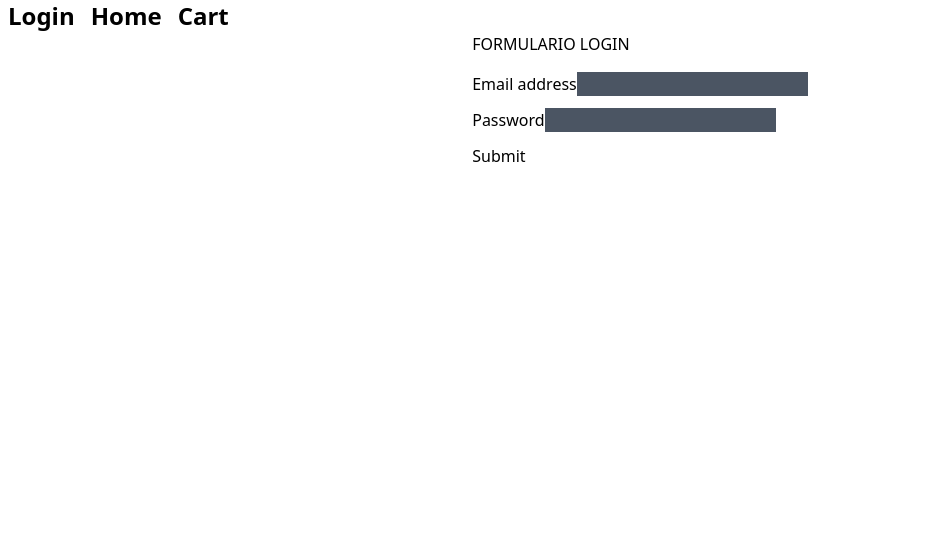
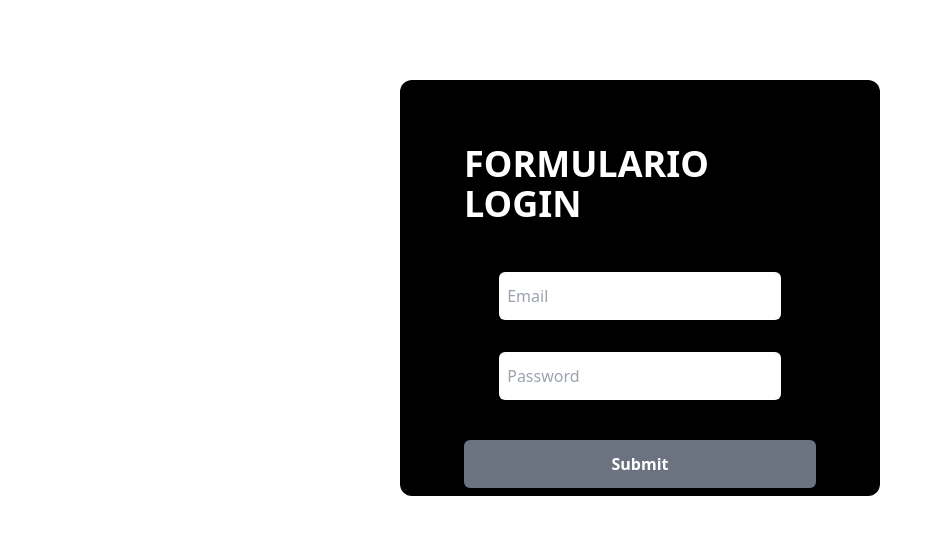
Before and after one commit to Laoset/ReduxTest, a React (Create React App) app: page / in a window 1280 px wide. Shown: the top 534 px of the page, without its empty margins (0-933 px from the left). Built offline with nearby package versions, Linux system fonts and the light colour scheme.

Commit message:
updateVisualandLogic

```diff
--- a/src/App.js
+++ b/src/App.js
@@ -3,23 +3,27 @@
 //Me traigo mi action creator
 // import { setUser, unsetUser } from './reducers/user/userSlice';
 import {FormularioLogin}  from "./sections/formulario";
-import {Home}  from "./sections/home";
+import {NavBar}  from "./sections/home";
 import { Cart } from "./sections/cart";
 
 //Componetes de Router
-import {Routes, Route, Link} from 'react-router-dom'
+import {Routes, Route, useLocation} from 'react-router-dom'
+import TrueHome from "./sections/trueHome";
+
+
 function App() {
+  const location = useLocation();
   // const dispatch= useDispatch()
   //Este codigo me permite consumir lo que necesite de mi estado global!
   // const {email} = useSelector(state=> state.user);
   return (
     <div>
-      <Link className="text-2xl font-bold mx-2" to='/'>Login</Link>
-      <Link className="text-2xl font-bold mx-2" to='/home'>Home</Link>
-      <Link className="text-2xl font-bold mx-2" to='/cart'>Cart</Link>
+      <div>
+        {location.pathname === '/'? null : <NavBar/> }
+      </div>
       <Routes>
         <Route path="/" element={<FormularioLogin />} />
-        <Route path="/home" element={<Home />} />
+        <Route path="/home" element={<TrueHome />} />
         <Route path="/cart" element={<Cart />} />
       </Routes>
     </div>
--- a/src/components/productslist.jsx
+++ b/src/components/productslist.jsx
@@ -23,27 +23,31 @@ export const ProductsList= ({products}) => {
     }
 
     return (
-        <>
-        <h2>Listado de productos</h2>
-        <div className="row">
+        <div className='h-screen pt-12'>
+        <h2 className='py-10 px-4 text-white'>Listado de productos</h2>
+        <div className="grid grid-cols-6 mx-4 gap-8 px-6">
           {
             products.map(product => {
               return (
-                <div key={product.id} className="col-3 mt-3">
-                  <h4>{product.name}</h4>
-                  <p><b>Price:</b> {product.price}</p>
-                  <p><b>Category:</b> {product.category}</p>
-                  <button
-                    className={`${productsList.find(pdt=> pdt.id === product.id) ? 'bg-red-700': 'bg-green-600'}`}
-                    onClick={() => handlerRemove(product.id)}
-                  >
-                   {productsList.find(pdt=> pdt.id === product.id) ? 'Remove': 'Add'} to Cart
-                  </button>
+                <div key={product.id} className=" flex flex-col justify-center items-center border-gray-100 border-solid border-2 w-full h-52">
+                  <div className='h-28'>
+                    <h4 className='text-white'>{product.name}</h4>
+                    <p className='text-white py-1'><b className='font-normal'>Price: $</b>{product.price}</p>
+                    <p className='text-white'><b className='font-normal'>Category:</b> {product.category}</p>
+                  </div>
+                  <div className=''>
+                    <button
+                      className={`${productsList.find(pdt=> pdt.id === product.id) ? 'bg-red-700': 'bg-green-600'} text-white rounded-md p-1`}
+                      onClick={() => handlerRemove(product.id)}
+                    >
+                     {productsList.find(pdt=> pdt.id === product.id) ? 'Remove': 'Add'} to Cart
+                    </button>
+                    </div>
                 </div>
               )
             })
           }
         </div>
-      </>
+      </div>
     )
 }
--- a/src/index.js
+++ b/src/index.js
@@ -14,7 +14,7 @@ root.render(
   <React.StrictMode>
     <Provider store={store}>
       <BrowserRouter>
-        <App />
+        <App/>
       </BrowserRouter>
     </Provider>
   </React.StrictMode>
--- a/src/sections/cart.jsx
+++ b/src/sections/cart.jsx
@@ -9,32 +9,22 @@ export const Cart = () => {
   const handleRemoveProduct = (productId) => dispatch(removeProductFromCart(productId));
 
   return (
-    <>
-      <h2>Cart</h2>
-      <table className="table">
-        <thead>
-          <tr>
-            <th scope="col">ID</th>
-            <th scope="col">Name</th>
-            <th scope="col">Price</th>
-            <th scope="col">Category</th>
-            <th scope="col">Actions</th>
-          </tr>
-        </thead>
-        <tbody>
-          {productsList.map(product => {
+        <div className='m-[10%] border-black border-solid border-2 rounded-md'>
+           {productsList.map(product => {
             return (
-              <tr key={product.id}>
-                <th scope="row">{product.id}</th>
-                <th scope='row'>{product.name}</th>
-                <th scope="row">{product.price}</th>
-                <th scope="row">{product.category}</th>
-                <th scope="row"><button className="btn btn-danger" onClick={() => handleRemoveProduct(product.id)}>Delete</button></th>
-              </tr>
+              <div className='p-2 my-4 mx-4 flex flex-col justify-center items-center border-gray-300 border-solid border-2 rounded-lg gap-8' key={product.id}>
+                <div>
+                  <div className='hidden '>{product.id}</div>
+                  <div >Producto: {product.name}</div>
+                  <div >Precio: {product.price}</div>
+                  <div >Categoria: {product.category}</div>
+                </div>
+                <div >
+                  <button className="btn btn-danger bg-red-600 rounded-md p-1" onClick={() => handleRemoveProduct(product.id)}>Delete</button>
+                </div>
+              </div>
             )
           })}
-        </tbody>
-      </table>
-    </>
+        </div>
   )
 }
--- a/src/sections/formulario.jsx
+++ b/src/sections/formulario.jsx
@@ -41,21 +41,19 @@ export const FormularioLogin = ()=>{
       })
     }
     return(
-        <div className="grid justify-center">
-            <div className="grid-cols-6">
-                <h2 className="mb-4">FORMULARIO LOGIN</h2>
-                <form onSubmit={handleSubmit}>
-                    <div className="mb-3">
-                        <label className="">Email address</label>
-                        <input type="email" className="bg-gray-600" ref={emailField} />
+            <div className="flex justify-center items-center h-screen pb-56">
+                <form onSubmit={handleSubmit} className=" w-[30rem] h-[26rem] rounded-xl mt-0 p-16  bg-black text-white">
+                    <h2 className="w-full pb-6 flex justify-center text-4xl font-semibold">FORMULARIO LOGIN</h2>
+                    {/* <div className="flex flex-col items-baseline mb-3 "> */}
+                        {/* <label className="">Email address</label> */}
+                        <input placeholder='Email' type="email" className="text-black flex justify-center my-6 mx-auto  p-2  bg-white mb-6 rounded-md w-[80%] h-12" ref={emailField} />
+                        {/* <label className="">Password</label> */}
+                        <input placeholder='Password' type="password" className="text-black flex justify-center my-8 mx-auto  p-2  bg-white mb-6 rounded-md w-[80%] h-12" ref={passwordField}/>
+                    {/* </div> */}
+                    <div className="flex justify-center items-center bg-gray-500 rounded-md mt-10">
+                        <button type="submit" className="py-3 px-5 text-md font-bold  text-white">Submit</button>
                     </div>
-                    <div className="mb-3">
-                        <label className="">Password</label>
-                        <input type="password" className="bg-gray-600" ref={passwordField} />
-                    </div>
-                    <button type="submit" className="">Submit</button>
                 </form>
             </div>
-        </div>
     )
 }
--- a/src/sections/home.jsx
+++ b/src/sections/home.jsx
@@ -1,41 +1,48 @@
-//Crear estado local en componente, clasicovich
-import {useState, useEffect} from 'react'
 //Si quiero leer el STORE necesito :
 import { useSelector,useDispatch } from "react-redux"
 import { unsetUser } from "../reducers/user/userSlice"
-import { useNavigate } from 'react-router-dom'
+import { Link, useNavigate, useLocation } from 'react-router-dom'
+import { useState } from "react"
 //Componentes
-import { ProductsList } from "../components/productslist"
-//Axios!
-import Axios from "axios"
 
 
-export const Home = () => {
+export const NavBar = () => {
     const user = useSelector(state=>state.user)
     const dispatch = useDispatch()
     const navigate = useNavigate()
     //Creando mi estado
-    const [products, setProducts]= useState([])
-    //Agregar algo, hacer algo cuando se cargue
-    useEffect(()=> {
-        Axios.get("https://frail-bass-handbag.cyclic.app/products")
-            .then(response=>{
-                setProducts(response.data)
-            })
-    }, [])
+    const [goto, setGoto] = useState(null)
+    const handleGoto = ()=>{
+        setGoto(goto === 'home' ? 'carrito': 'home')
+    }
+    const current = useLocation()
+ console.log(current)
     //Mi funcion de deslogeo
     const handleLogout = ()=>{
         dispatch(unsetUser());
         navigate('/')
     }
+    //
+    const handleToCart = ()=>{
+        if(current.pathname === '/home'){
+            navigate('/cart')
+        }else{
+            navigate('/home')
+        }
+
+    }
 
     return(
-        <>
-      <h2>Home</h2>
-      <p>Welcome {user.fullName} - {user.email}</p>
-      <button className="btn btn-primary" onClick={handleLogout}>Log out</button>
-      <hr />
-      <ProductsList products={products} />
-    </>
+        <div className='flex flex-col bg-black absolute w-full top-0'>
+            <div className='flex justify-between items-center w-full h-14 px-4'>
+              <h2 className='text-white text-4xl font-bold mr-64'>Home</h2>
+              <p className='text-white mx-96'>Welcome {user.fullName} - {user.email}</p>
+              <div className='flex ml-6 gap-4'>
+                <button onClick={handleToCart} className='text-white bg-orange-600 rounded-md p-1'>{current.pathname === '/home'? 'Carrito' : 'Home'}</button>
+                <button className="btn btn-primary text-white bg-orange-600 rounded-md p-1" onClick={handleLogout}>Log out</button>
+              </div>
+              <hr />
+            </div>
+        </div>
     )
 }
--- /dev/null
+++ b/src/sections/trueHome.jsx
@@ -0,0 +1,24 @@
+import React from 'react'
+import {useState, useEffect} from 'react'
+import { ProductsList } from '../components/productslist'
+import Axios from "axios"
+import { NavBar } from './home'
+
+export const TrueHome = () => {
+        //Creando mi estado
+        const [products, setProducts]= useState([])
+        //Agregar algo, hacer algo cuando se cargue
+        useEffect(()=> {
+            Axios.get("https://frail-bass-handbag.cyclic.app/products")
+                .then(response=>{
+                    setProducts(response.data)
+                })
+        }, [])
+  return (
+    <div className='bg-fondo'>
+          <ProductsList products={products}/>
+    </div>
+  )
+}
+
+export default TrueHome
--- a/tailwind.config.js
+++ b/tailwind.config.js
@@ -4,7 +4,11 @@ module.exports = {
     "./src/**/*.{js,jsx,ts,tsx}",
   ],
   theme: {
-    extend: {},
+    extend: {
+      backgroundImage: {
+        fondo:"linear-gradient(to bottom, #0f0c29, #302b63, #24243e)"
+      }
+    },
   },
   plugins: [],
 }
```
